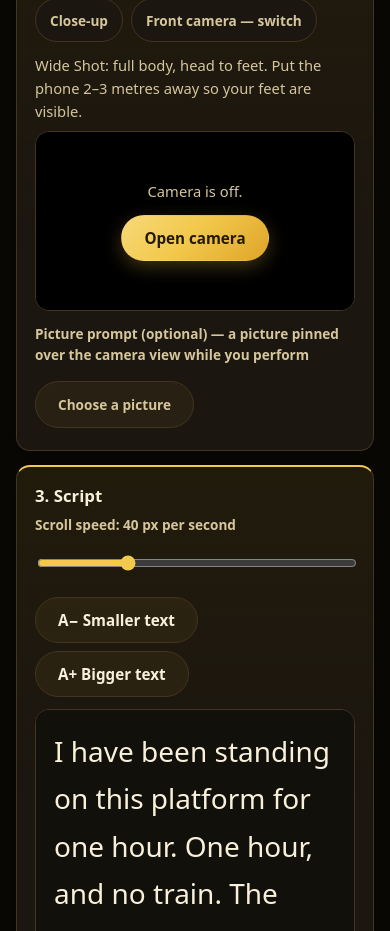
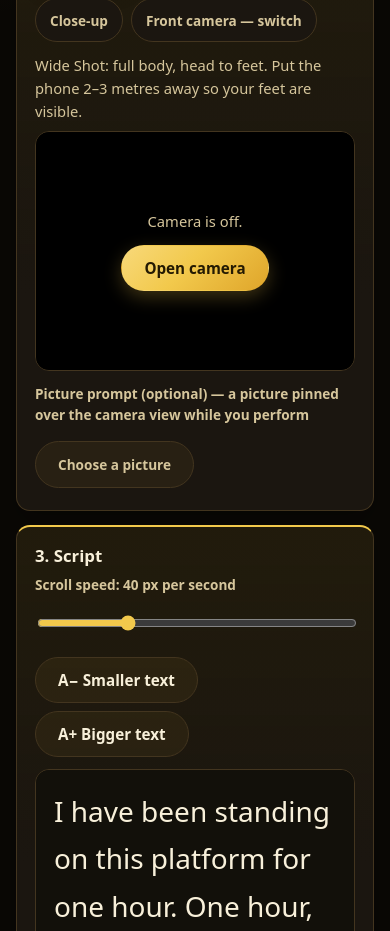
Before and after one commit to samadrepositry/actorverse, a Next.js app: page /teleprompter in a window 390 px wide. Shown: the part 940-1871 px from the top of the page. Built offline with nearby package versions, Linux system fonts and the light colour scheme; no server answers.

Commit message:
ACTORVERSE: bigger Teleprompter preview — 4:3 on portrait phones, 78dvh in landscape (Teleprompter only)

```diff
--- a/src/app/globals.css
+++ b/src/app/globals.css
@@ -744,6 +744,24 @@ h2 {
   object-fit: cover;
   display: block;
 }
+/* Teleprompter preview: bigger on portrait phones, landscape-friendly.
+   Scoped to the Teleprompter page only ([data-page="teleprompter"]) — the
+   Studio viewfinder keeps its 16/9 box. Guide lines are positioned by %,
+   so they stay at head/feet in the taller box. The preview and RECORD row
+   stay in normal page flow (no sticky/floating bar); recording is only
+   stopped by the user, the 10-minute cap, or leaving the page — scrolling
+   never interrupts it. */
+@media (max-width: 700px) and (orientation: portrait) {
+  [data-page="teleprompter"] .video-wrap {
+    aspect-ratio: 4 / 3;
+  }
+}
+@media (orientation: landscape) and (max-width: 1000px) {
+  [data-page="teleprompter"] .video-wrap {
+    aspect-ratio: auto;
+    height: 78dvh;
+  }
+}
 .video-empty {
   position: absolute;
   inset: 0;
```
